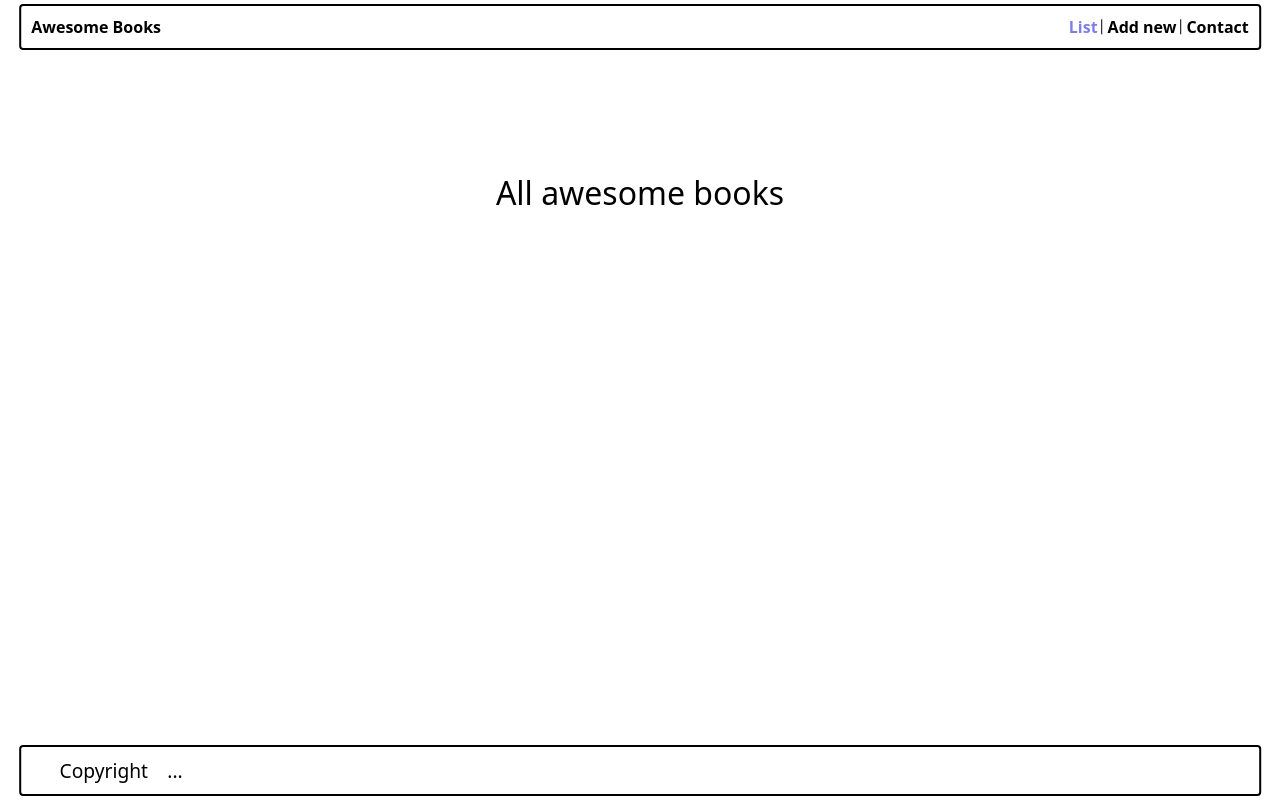
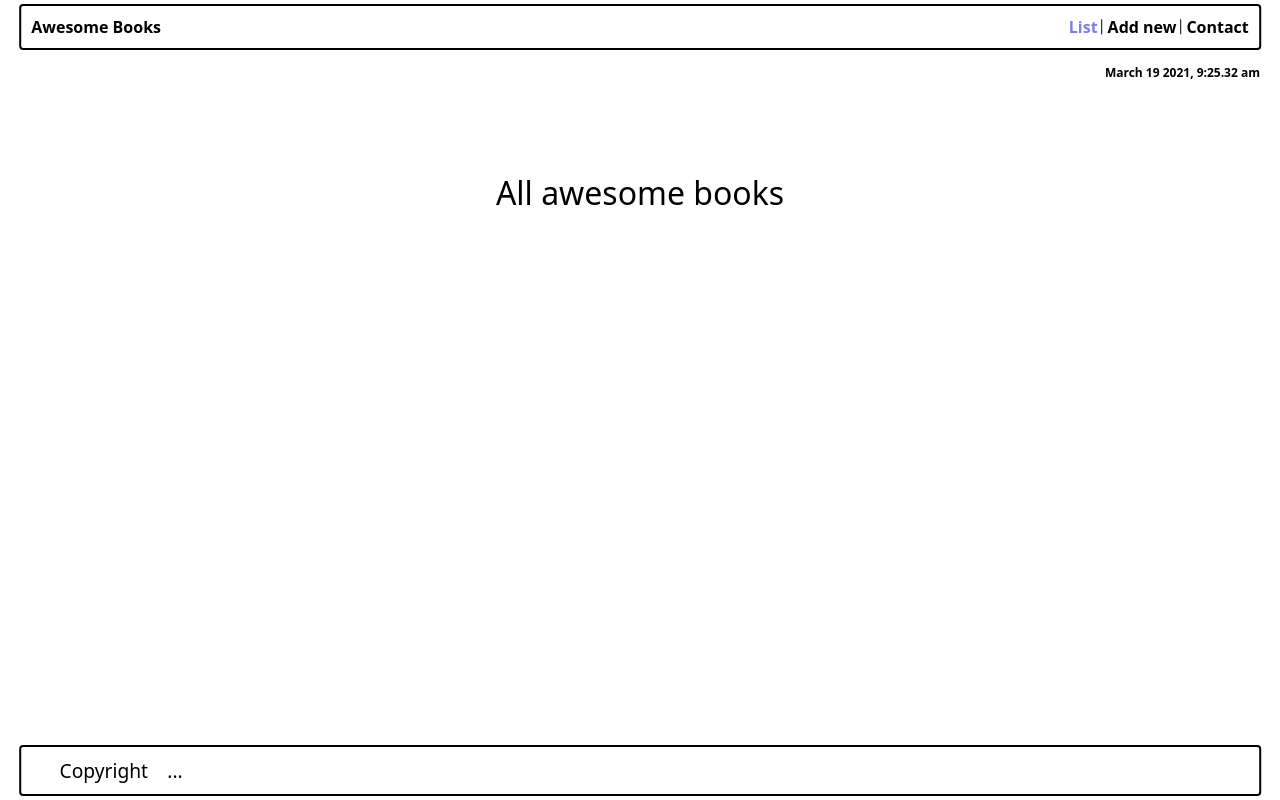
Before and after one commit to RileyManda/awesome-books, a website with bundled scripts: page index.html in a window 1280 px wide. Built offline with nearby package versions, Linux system fonts and the light colour scheme.

Commit message:
Added date and date styling and positioning

```diff
--- a/index.html
+++ b/index.html
@@ -24,6 +24,9 @@
     </div>
     <main>
         <!-- global book container -->
+        <div class="date-time">
+            <p>March 19 2021, 9:25.32 am</p>
+        </div>
         <section class="section-container active " id="book-section">
             <h1>All awesome books</h1>
             <div class="books-container" id="books-container"></div>
--- a/styles/style.css
+++ b/styles/style.css
@@ -79,6 +79,14 @@ a.active:is(:link, :active, :focus) {
   color: var(--dark-color);
   font-weight: 500;
   font-size: 1rem;
+}
+
+.date-time {
+  position: fixed;
+  top: 8%;
+  font-size: 12px;
+  right: 20px;
+  font-weight: 600;
 }
 
 .books-container:has(.book) {
```
